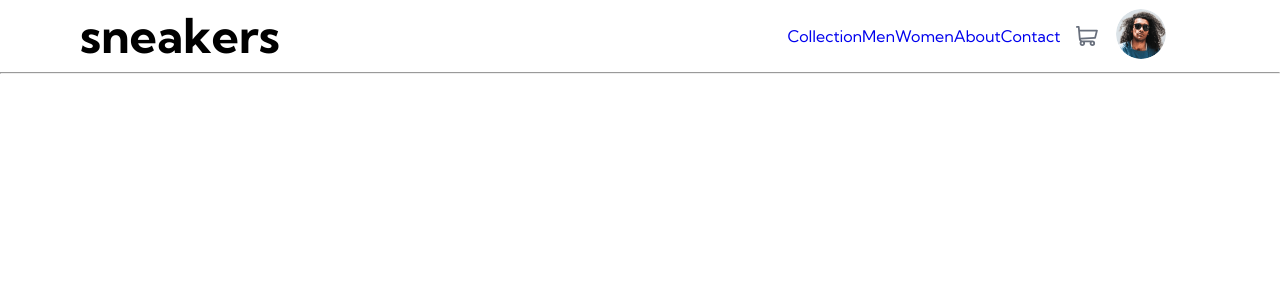
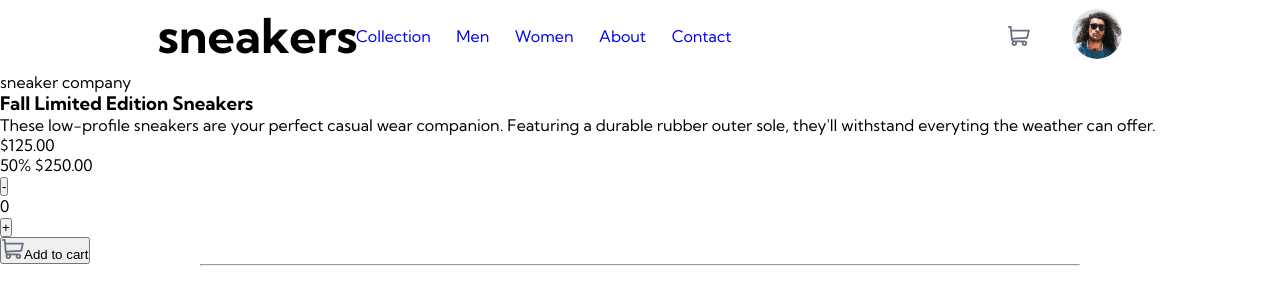
Before and after one commit to neelendrareddy9001/frontEnd_mentor_challenges-, a plain HTML site: page ecommerce-product-page-main/index.html in a window 1280 px wide. Drawn offline with Linux system fonts and the light colour scheme.

Commit message:
added html to banner

```diff
--- a/ecommerce-product-page-main/css/style.css
+++ b/ecommerce-product-page-main/css/style.css
@@ -30,14 +30,14 @@ header {
 }
 nav {
   display: flex;
-  justify-content: space-between;
+  justify-content: space-evenly;
   align-items: center;
   position: relative;
-  cursor: pointer;
+
 }
 h1 {
   font-size: 3rem;
-
+  cursor: pointer;
 }
 
 .main-menu {
@@ -48,12 +48,16 @@ h1 {
   right: 3%;
 }
 .menu-list {
-  display: inline-flex;
-  left: -10%;
-
+  display:flex;
+  transform: translateX(-23%);
+}
+hr {
+  margin:  0 12.5rem;
 }
 .menu-list li {
   list-style: none;
+  margin: 0 0.8rem;
+  cursor: pointer;
 }
 .menu-list li a {
   text-decoration: none;
@@ -65,13 +69,15 @@ h1 {
 
 .cart {
   margin-top: 17px;
-  margin-right: 18px;
+  margin-right: 42px;
+  cursor: pointer;
 }
 
 .avatar {
   width: 50px;
   height: 50px;
   border-radius: 50%;
+  cursor: pointer;
 }
 
 .responsive {
--- a/ecommerce-product-page-main/index.html
+++ b/ecommerce-product-page-main/index.html
@@ -20,7 +20,7 @@
     <header>
       <nav>
         <h1 href="#">sneakers</h1>
-      <div class="main-menu">
+
 
           <ul class="menu-list">
           <li>
@@ -31,6 +31,7 @@
           <li><a href="#">About</li>
           <li><a href="#">Contact</a></li>
         </ul>
+        <div class="main-menu"></div>
         <span><img src="./images/icon-menu.svg" alt="menu" class="menuIcon"></span>
 
         <div class="responsive">
@@ -45,6 +46,37 @@
       </div>
     </nav>
     </header>
+
+    <section class="banner">
+      <!-- Image container -->
+      <div class="img-container">
+        <div class="single-img"></div>
+        <div class="img-group">
+          <div></div>
+          <div></div>
+          <div></div>
+          <div></div>
+        </div>
+      </div>
+      <!-- Cart adding info -->
+      <div class="img-info-container">
+        <span>sneaker company</span>
+        <h3>Fall Limited Edition Sneakers</h3>
+        <p>These low-profile sneakers are your perfect casual wear companion. Featuring a durable rubber outer sole, they'll withstand everyting the weather can offer.</p>
+        <div class="price">
+          <p>$125.00</p><span>50%</span>
+          <span>$250.00</span>
+        </div>
+        <div class="cart-add">
+          <div>
+            <button>-</button>
+            <p>0</p>
+            <button>+</button>
+          </div>
+          <button><img src="./images/icon-cart.svg">Add to cart</button>
+        </div>
+      </div>
+    </section>
     <hr />
   </body>
 </html>
```
